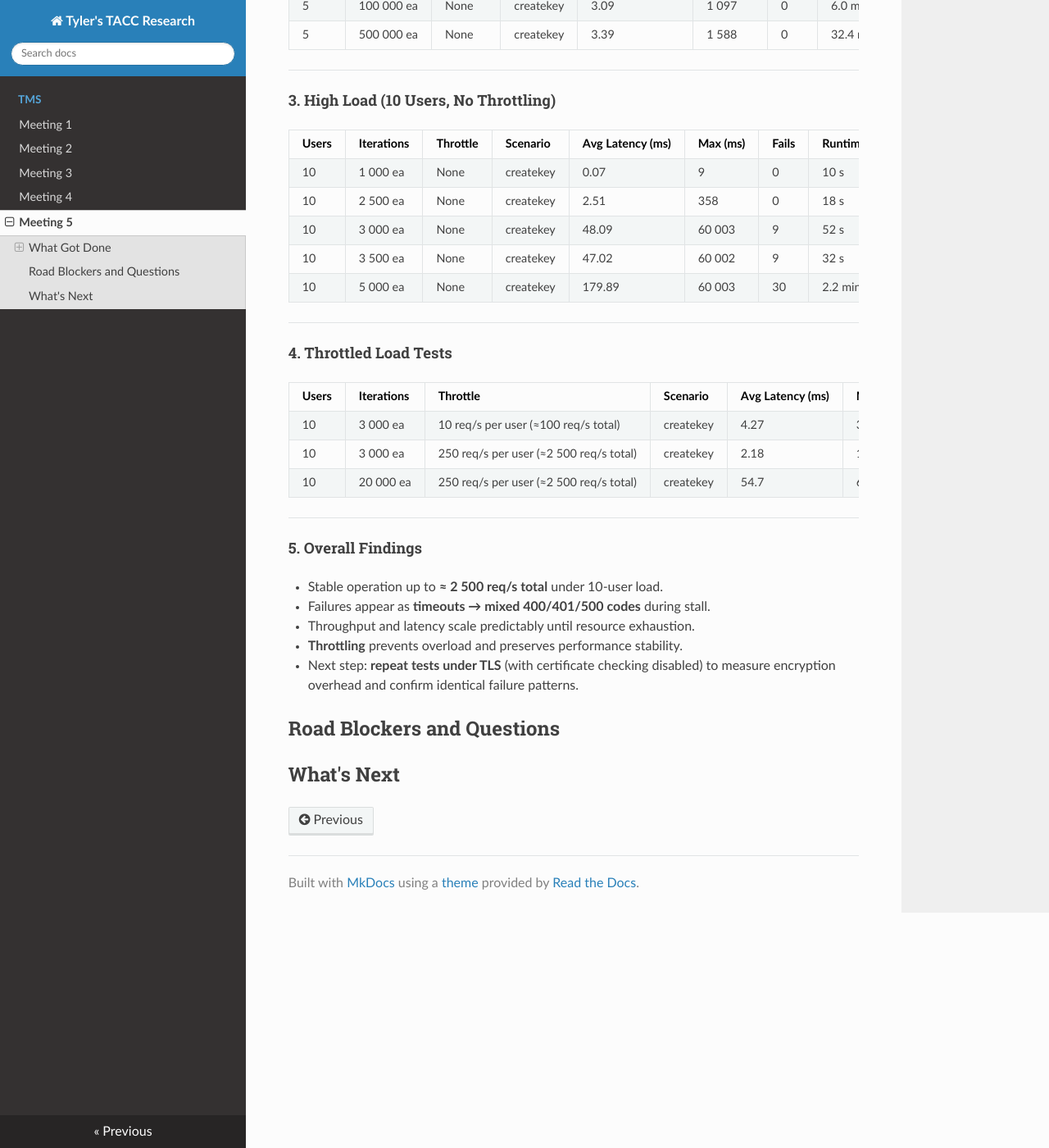
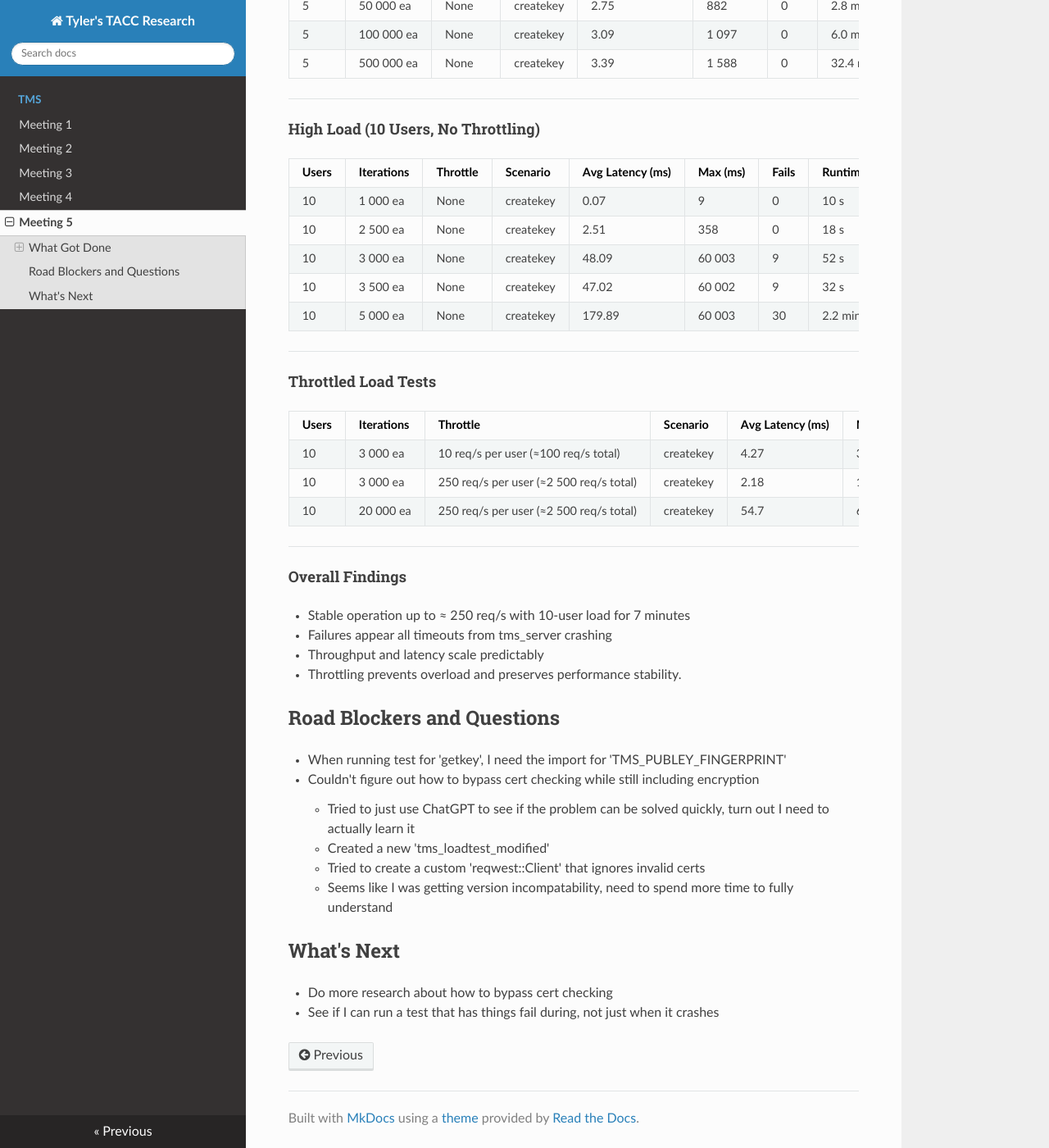
Before and after one commit to tyler0852/tylers-tacc-research, an MkDocs documentation site: the page built from docs/tms/meeting-5.md, in a window 1280 px wide and 1400 px high, scrolled down 807 px. Shown: the whole window at 82% size. Built offline with MkDocs 1.6.1, drawn with Linux system fonts in a browser that asks for light colours; nearby versions of some CDN libraries; some of the changed text lies outside the part shown.

Commit message:
Revise load testing results for clarity and stability
Updated load testing results with improved formatting and stability notes.

```diff
--- a/docs/tms/meeting-5.md
+++ b/docs/tms/meeting-5.md
@@ -4,22 +4,23 @@
 
 ### Load Testing Results (Plaintext HTTP)
 
-#### 1. Single-User Baseline
+#### Single-User Baseline
 
 | Users | Iterations | Throttle | Scenario | Avg Latency (ms) | Max (ms) | Fails | Runtime | Notes |
 |:------|:-----------|:----------|:-----------|:----------------|:-----------|:--------|:----------|:-------|
 | 1 | 100 | None | createkey | 0.52 | 9 | 0 | ~1 s | Baseline sanity check |
-| 1 | 1 000 | None | createkey | 0.09 | 7 | 0 | ~1 s | Clean run |
-| 1 | 10 000 | None | createkey | 0.04 | 5 | 0 | ~6 s | Sustained, no degradation |
-| 1 | 50 000 | None | createkey | 0.04 | 10 | 0 | ~27 s | ~1 850 req/s, stable |
-| 1 | 500 000 | None | createkey | 0.05 | 61 | 0 | ~4.6 min | Consistent throughput |
-| 1 | 1 000 000 | None | createkey | 0.05 | 82 | 0 | ~8.9 min | Stable long run |
-| 1 | 1 000 000 | None | getversion | 0.00 | 1 | 0 | ~36 s | ~27 800 req/s throughput, 100% success (200); constant 1 ms latency, confirms lightweight endpoint |
+| 1 | 1 000 | None | createkey | 0.09 | 7 | 0 | ~1 s | stable |
+| 1 | 10 000 | None | createkey | 0.04 | 5 | 0 | ~6 s | stable |
+| 1 | 50 000 | None | createkey | 0.04 | 10 | 0 | ~27 s | stable |
+| 1 | 500 000 | None | createkey | 0.05 | 61 | 0 | ~4.6 min | stable |
+| 1 | 1 000 000 | None | createkey | 0.05 | 82 | 0 | ~8.9 min | Stable long run, heaviest endpoint |
+| 1 | 1 000 000 | None | getversion | 0.00 | 1 | 0 | ~36 s | 100% success, lightweight endpoint |
+| 1 | 1 000 000 | None | getclient | 0.00 | 6 | 0 | ~155 s | 100% success, lightweight endpoint |
 
 
 ---
 
-#### 2. Moderate Load (5 Users)
+#### Moderate Load (5 Users)
 
 | Users | Iterations | Throttle | Scenario | Avg Latency (ms) | Max (ms) | Fails | Runtime | Notes |
 |:------|:-----------|:----------|:-----------|:----------------|:-----------|:--------|:----------|:-------|
@@ -30,7 +31,7 @@
 
 ---
 
-#### 3. High Load (10 Users, No Throttling)
+#### High Load (10 Users, No Throttling)
 
 | Users | Iterations | Throttle | Scenario | Avg Latency (ms) | Max (ms) | Fails | Runtime | Notes |
 |:------|:-----------|:----------|:-----------|:----------------|:-----------|:--------|:----------|:-------|
@@ -42,25 +43,36 @@
 
 ---
 
-#### 4. Throttled Load Tests
+#### Throttled Load Tests
 
 | Users | Iterations | Throttle | Scenario | Avg Latency (ms) | Max (ms) | Fails | Runtime | Notes |
 |:------|:-----------|:----------|:-----------|:----------------|:-----------|:--------|:----------|:-------|
-| 10 | 3 000 ea | 10 req/s per user (≈100 req/s total) | createkey | 4.27 | 381 | 0 | 69 min | Fully stable for entire duration |
-| 10 | 3 000 ea | 250 req/s per user (≈2 500 req/s total) | createkey | 2.18 | 17 | 0 | 2.4 min | Stable upper-limit throughput |
-| 10 | 20 000 ea | 250 req/s per user (≈2 500 req/s total) | createkey | 54.7 | 60 171 | 70 | 12.3 min | Stable ~7 min, then progressive timeouts (64 timeouts, 3 500s, 2 401s, 1 400) |
+| 10 | 3 000 ea | 10 req/s per user (≈100 req/s total) | createkey | 4.27 | 381 | 0 | 69 min | stable |
+| 10 | 3 000 ea | 250 req/s per user (≈2 500 req/s total) | createkey | 2.18 | 17 | 0 | 2.4 min | Stable |
+| 10 | 20 000 ea | 250 req/s per user (≈2 500 req/s total) | createkey | 54.7 | 60 171 | 70 | 12.3 min | Stable ~7 min, then timeouts |
 
 ---
 
-#### 5. Overall Findings
+#### Overall Findings
 
-- Stable operation up to **≈ 2 500 req/s total** under 10-user load.
-- Failures appear as **timeouts → mixed 400/401/500 codes** during stall.
-- Throughput and latency scale predictably until resource exhaustion.
-- **Throttling** prevents overload and preserves performance stability.
-- Next step: **repeat tests under TLS** (with certificate checking disabled) to measure encryption overhead and confirm identical failure patterns.
+- Stable operation up to ≈ 250 req/s with 10-user load for 7 minutes
+- Failures appear all timeouts from tms_server crashing
+- Throughput and latency scale predictably
+- Throttling prevents overload and preserves performance stability.
 
 
 ## Road Blockers and Questions
 
+- When running test for 'getkey', I need the import for 'TMS_PUBLEY_FINGERPRINT'
+
+- Couldn't figure out how to bypass cert checking while still including encryption
+    - Tried to just use ChatGPT to see if the problem can be solved quickly, turn out I need to actually learn it
+    - Created a new 'tms_loadtest_modified'
+    - Tried to create a custom 'reqwest::Client' that ignores invalid certs
+    - Seems like I was getting version incompatability, need to spend more time to fully understand
+
 ## What's Next
+
+- Do more research about how to bypass cert checking
+
+- See if I can run a test that has things fail during, not just when it crashes
```
